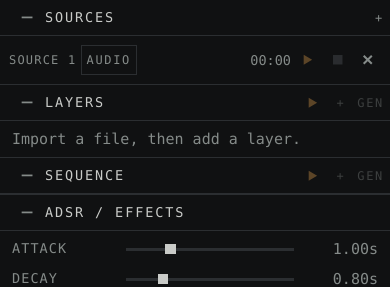
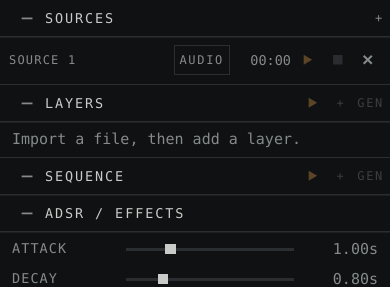
Before and after one commit to epleaner/souunnds, a React (Vite) app: page / in a window 390 px wide. Shown: the top 287 px of the page. Built offline with nearby package versions, Linux system fonts and the light colour scheme.

Commit message:
Swap source filename and chooser; equalize section headers

```diff
--- a/src/web/App.tsx
+++ b/src/web/App.tsx
@@ -2497,10 +2497,6 @@ export function App() {
             {sources.map((item, index) => (
               <div className="source-row" key={item.id}>
                 <span className="source-number mono">{`source ${index + 1}`}</span>
-                <button className="source-picker-button label-caps" type="button" onClick={() => chooseAudio(item.id)} aria-label={`Choose audio for source ${index + 1}`} title="Choose audio">
-                  <span className="wide-control-label">Choose audio</span>
-                  <span className="compact-control-label">Audio</span>
-                </button>
                 {item.name || item.audio ? (
                   <input
                     className="source-filename"
@@ -2512,6 +2508,10 @@ export function App() {
                     ))}
                   />
                 ) : <span className="source-empty-name" aria-hidden="true" />}
+                <button className="source-picker-button label-caps" type="button" onClick={() => chooseAudio(item.id)} aria-label={`Choose audio for source ${index + 1}`} title="Choose audio">
+                  <span className="wide-control-label">Choose audio</span>
+                  <span className="compact-control-label">Audio</span>
+                </button>
                 <div className="source-row-actions">
                   <span className="source-duration mono" aria-label={`Source ${index + 1} length ${formatSeconds(item.duration)}`}>{formatSeconds(item.duration)}</span>
                   <PlayButton onClick={() => void togglePlayback(item.id)} disabled={!item.audio} ariaLabel={`Play source ${index + 1}`} {...targetPlaybackState({ kind: "source", id: item.id })} />
--- a/src/web/styles.css
+++ b/src/web/styles.css
@@ -71,9 +71,9 @@ button:focus-visible, input:focus-visible, select:focus-visible {
   min-width: 0;
   height: 24px;
   align-items: center;
-  border-bottom: 1px solid var(--line);
+  box-shadow: 0 1px var(--line);
 }
-.workspace-section > .section-action-row:last-child { border-bottom: 0; }
+.workspace-section > .section-action-row:last-child { box-shadow: none; }
 .section-toggle {
   position: relative;
   display: flex;
@@ -123,7 +123,7 @@ button:focus-visible, input:focus-visible, select:focus-visible {
   display: grid;
   min-width: 0;
   min-height: 32px;
-  grid-template-columns: 52px auto minmax(0, 1fr) auto;
+  grid-template-columns: 52px minmax(0, 1fr) auto auto;
   align-items: center;
   gap: 8px;
   padding-inline: 12px 6px;
@@ -1159,7 +1159,7 @@ input[type="number"], input[type="text"], select {
 @media (max-width: 480px) {
   .wide-control-label { display: none; }
   .compact-control-label { display: inline; }
-  .source-row { grid-template-columns: 45px auto minmax(0, 1fr) auto; gap: 3px; padding-inline: 6px; }
+  .source-row { grid-template-columns: 45px minmax(0, 1fr) auto auto; gap: 3px; padding-inline: 6px; }
   .source-duration { min-width: 38px; }
   .source-row-actions { gap: 2px; }
   .source-picker-button { padding-inline: 3px; font-size: 8px; }
@@ -1214,9 +1214,7 @@ input[type="number"], input[type="text"], select {
 }
 @media (max-width: 360px) {
   .source-row { grid-template-columns: 45px minmax(0, 1fr) auto; padding-block: 4px; }
-  .source-picker-button { justify-self: start; }
-  .source-filename, .source-empty-name { grid-column: 1 / 3; }
-  .source-row-actions { grid-column: 3; grid-row: 2; justify-content: flex-end; }
+  .source-row-actions { grid-column: 2 / -1; grid-row: 2; justify-content: flex-end; }
 }
 @media (prefers-reduced-motion: reduce) {
   *, *::before, *::after { scroll-behavior: auto !important; transition: none !important; }
```
Also changed, not shown: 1 other file (tests, documents, lock files or other folders).
